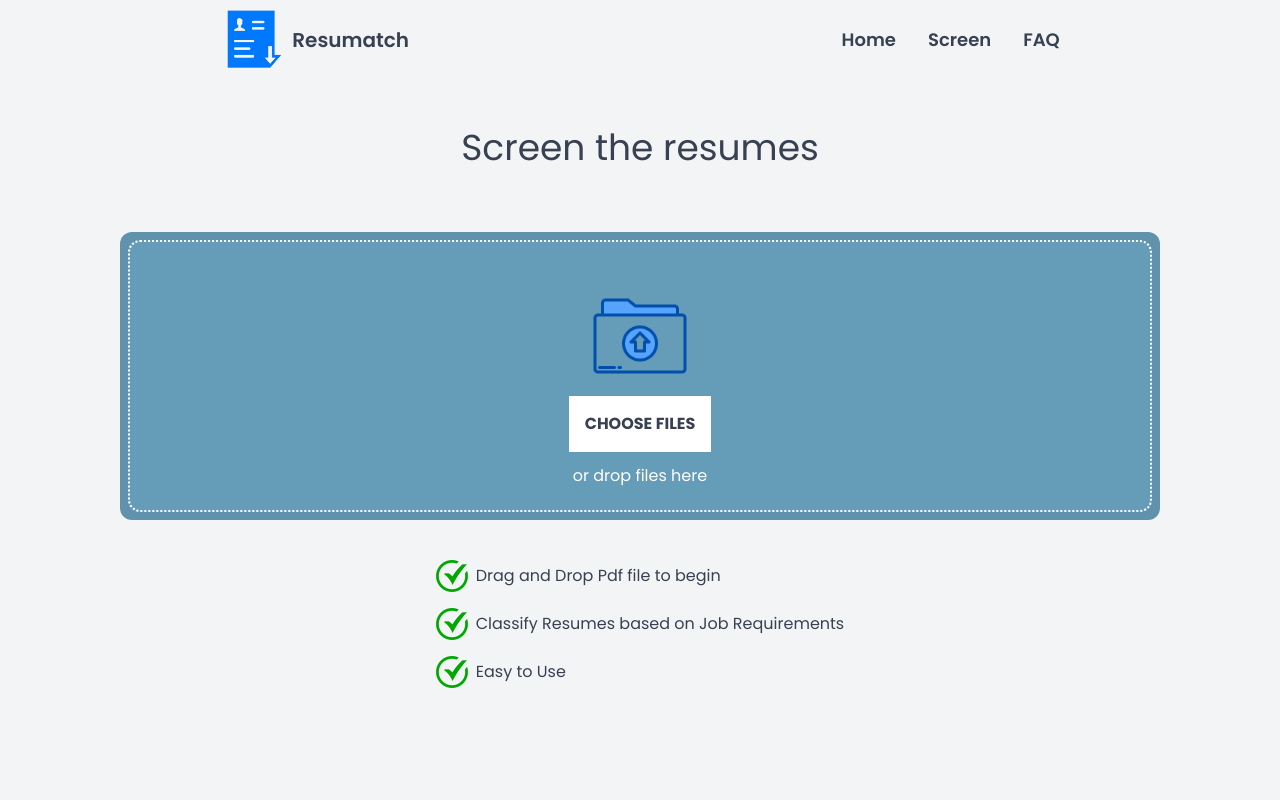
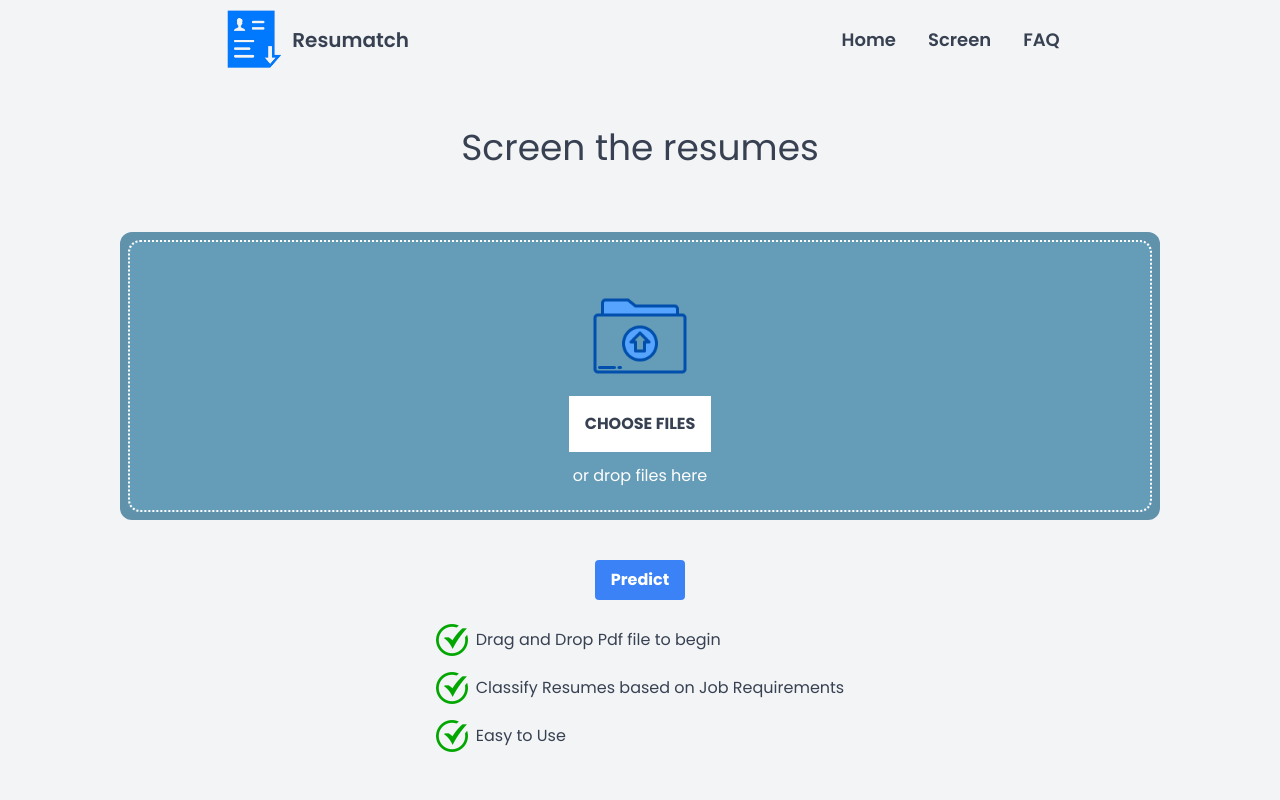
Before and after one commit to Subash-Lamichhane/Resume_screening, a React (Vite) app in the folder frontend/: page /screen in a window 1280 px wide. Shown: the top 800 px of the page. Built offline with nearby package versions, Linux system fonts and the light colour scheme.

Commit message:
fastapi connected to react app

```diff
--- a/frontend/src/pages/ScreeningPage.jsx
+++ b/frontend/src/pages/ScreeningPage.jsx
@@ -2,10 +2,11 @@ import React, { useState } from 'react';
 import Navbar from '../components/Navbar/Navbar';
 import FileIcon from '../images/fileIcon.png';
 import SideInfo from '../components/Screener/SideInfo';
-import FileUpload from '../components/Screener/FileUpload'; // Import the new FileUpload component
+import FileUpload from '../components/Screener/FileUpload'; // Import the FileUpload component
 
 function ScreeningPage() {
   const [selectedFiles, setSelectedFiles] = useState([]);
+  const [output, setOutput] = useState('');
 
   const handleFileChange = (e) => {
     const files = Array.from(e.target.files);
@@ -22,11 +23,28 @@ function ScreeningPage() {
     e.preventDefault();
   };
 
+  const handlePredict = async () => {
+    const formData = new FormData();
+    selectedFiles.forEach(file => formData.append('files', file));
+
+    try {
+      const response = await fetch('http://127.0.0.1:8000/model/predict/', {
+        method: 'POST',
+        body: formData
+      });
+      const result = await response.json();
+      setOutput(JSON.stringify(result, null, 2));
+    } catch (error) {
+      setOutput('An error occurred while predicting categories.');
+    }
+  };
+
   return (
     <div>
       <Navbar />
       <div className='screen-container min-h-screen p-4'>
         <div className='p-4 flex justify-center text-4xl mb-12'>Screen the resumes</div>
+
         <div
           className='bg-upload-outer h-72 flex items-center rounded-xl mx-auto w-10/12 p-2 mb-4'
           onDrop={handleDrop}
@@ -51,13 +69,27 @@ function ScreeningPage() {
           </div>
         </div>
 
-        {/* Display selected files with progress bars */}
         {selectedFiles.length > 0 && (
           <div className='p-4 text-black'>
             <h2 className='text-2xl mb-4 flex justify-center items-center '>Uploaded Files:</h2>
             {selectedFiles.map((file, index) => (
               <FileUpload key={index} file={file} />
             ))}
+          </div>
+        )}
+
+        <div className="flex justify-center pt-6">
+          <button
+            onClick={handlePredict}
+            className='bg-blue-500 hover:bg-blue-700 text-white font-bold py-2 px-4 rounded'>
+            Predict
+          </button>
+        </div>
+
+        {output && (
+          <div className='p-4 text-black'>
+            <h2 className='text-2xl mt-4'>Prediction Results:</h2>
+            <pre className='bg-gray-100 p-4 rounded'>{output}</pre>
           </div>
         )}
 
```
Also changed, not shown: 2 other files (tests, documents, lock files or other folders).
